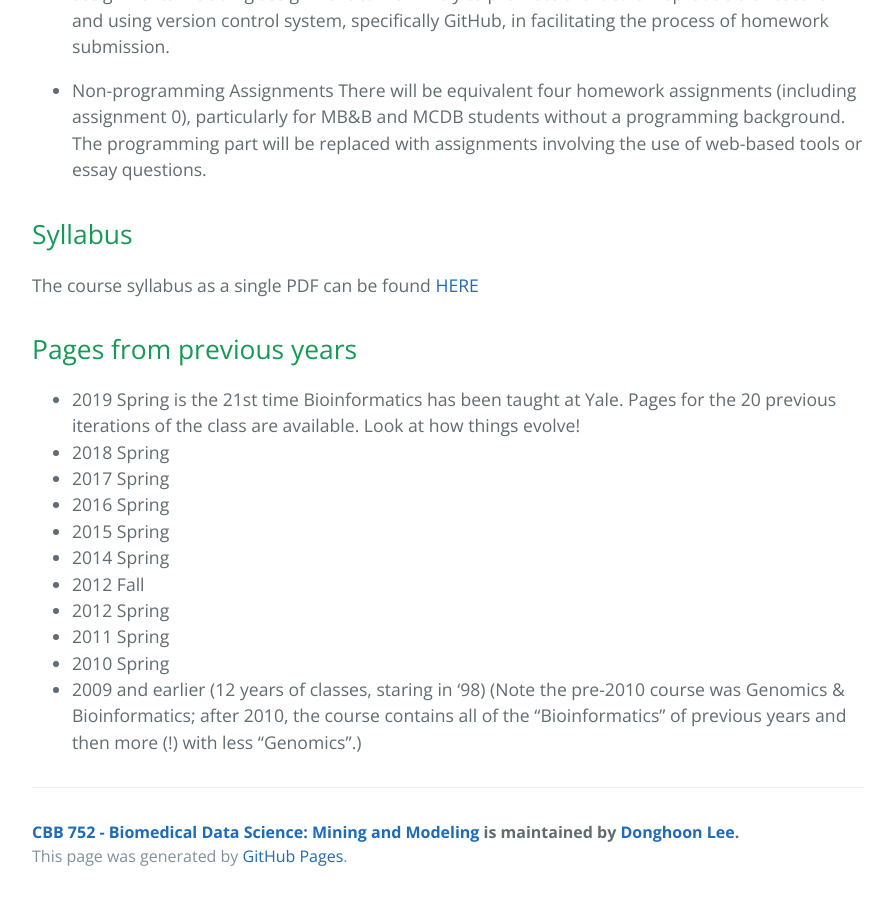
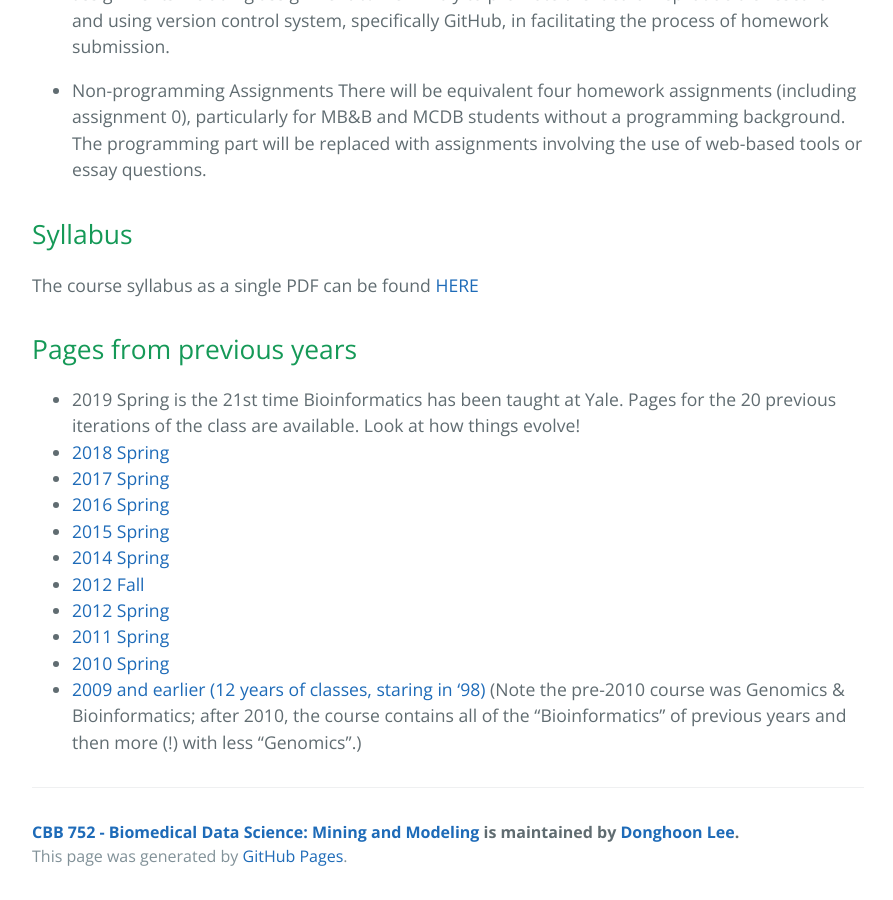
Before and after one commit to gersteinlab/cbb752b19, a Jekyll site: the page built from index.md, in a window 1280 px wide and 900 px high, scrolled down 2753 px. Shown: the whole window, without its empty margins (192-1085 px from the left). Built offline with Jekyll 4.4.1, drawn with Linux system fonts in a browser that asks for light colours; our own code applies the rules of GitHub Pages for plain Markdown files; part of the change alters nothing that is shown.

```diff
--- a/index.md
+++ b/index.md
@@ -70,17 +70,17 @@ Papers will be assigned throughout the course. These papers will be presented an
 
 ## Syllabus
 
-The course syllabus as a single PDF can be found [HERE](/cbb752b19/quiz)
+The course syllabus as a single PDF can be found [HERE](/cbb752b19/syllabus)
 
 ## Pages from previous years
 - 2019 Spring is the 21st time Bioinformatics has been taught at Yale. Pages for the 20 previous iterations of the class are available. Look at how things evolve!
-- 2018 Spring
-- 2017 Spring
-- 2016 Spring
-- 2015 Spring
-- 2014 Spring
-- 2012 Fall
-- 2012 Spring
-- 2011 Spring
-- 2010 Spring
-- 2009 and earlier (12 years of classes, staring in '98) (Note the pre-2010 course was Genomics & Bioinformatics; after 2010, the course contains all of the "Bioinformatics" of previous years and then more (!) with less "Genomics".)
+- [2018 Spring](http://cbb752b18.gersteinlab.org)
+- [2017 Spring](http://cbb752b17.gersteinlab.org)
+- [2016 Spring](http://cbb752b16.gersteinlab.org)
+- [2015 Spring](http://cbb752b15.gersteinlab.org)
+- [2014 Spring](http://info.gersteinlab.org/Cbb752b14)
+- [2012 Fall](http://info.gersteinlab.org/Cbb752a12)
+- [2012 Spring](http://info.gersteinlab.org/Cbb752b12)
+- [2011 Spring](http://info.gersteinlab.org/Cbb752b11)
+- [2010 Spring](http://www.gersteinlab.org/courses/452/10-spring/)
+- [2009 and earlier (12 years of classes, staring in '98)](http://www.gersteinlab.org/courses/452/10-spring/previous.html) (Note the pre-2010 course was Genomics & Bioinformatics; after 2010, the course contains all of the "Bioinformatics" of previous years and then more (!) with less "Genomics".)
```
